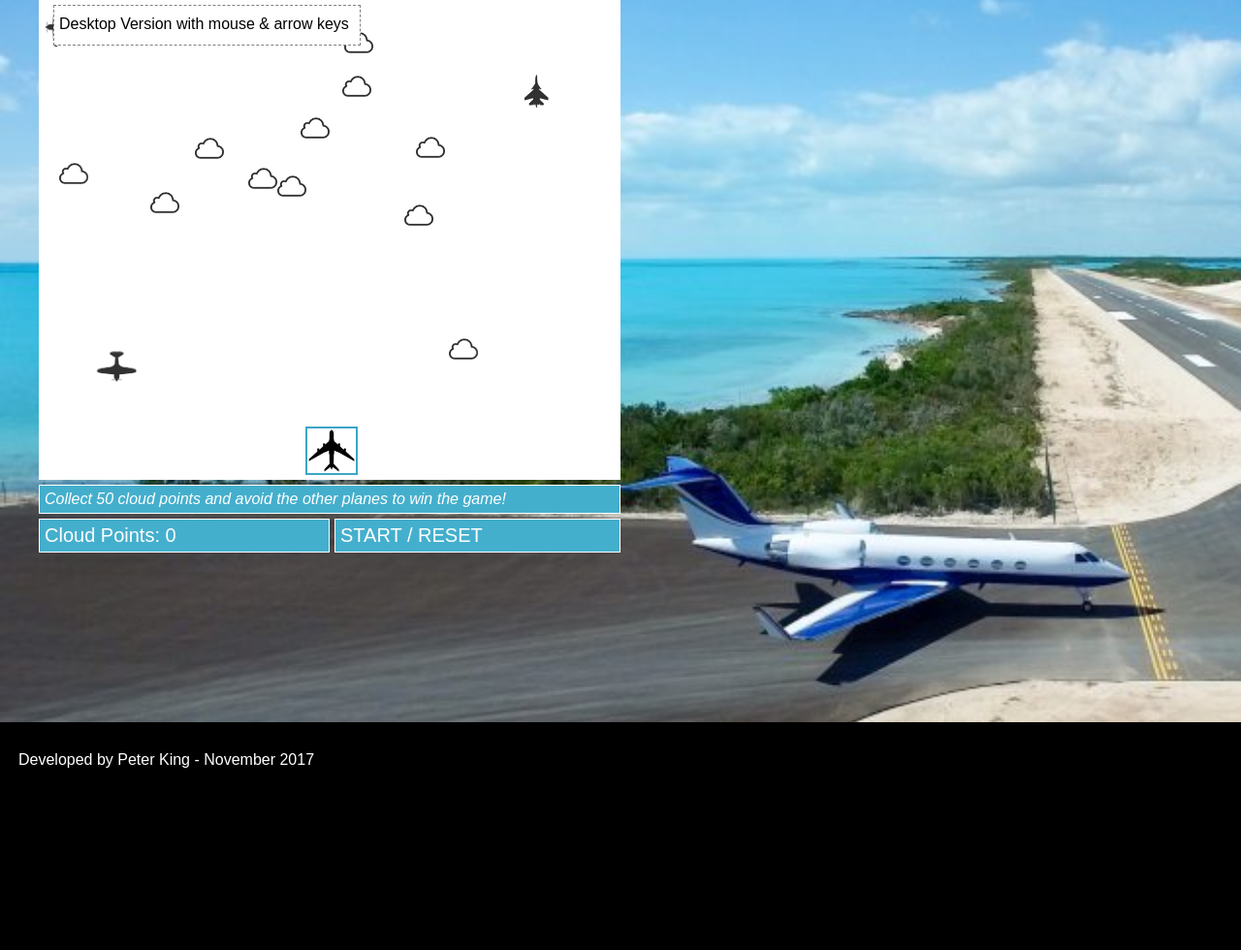
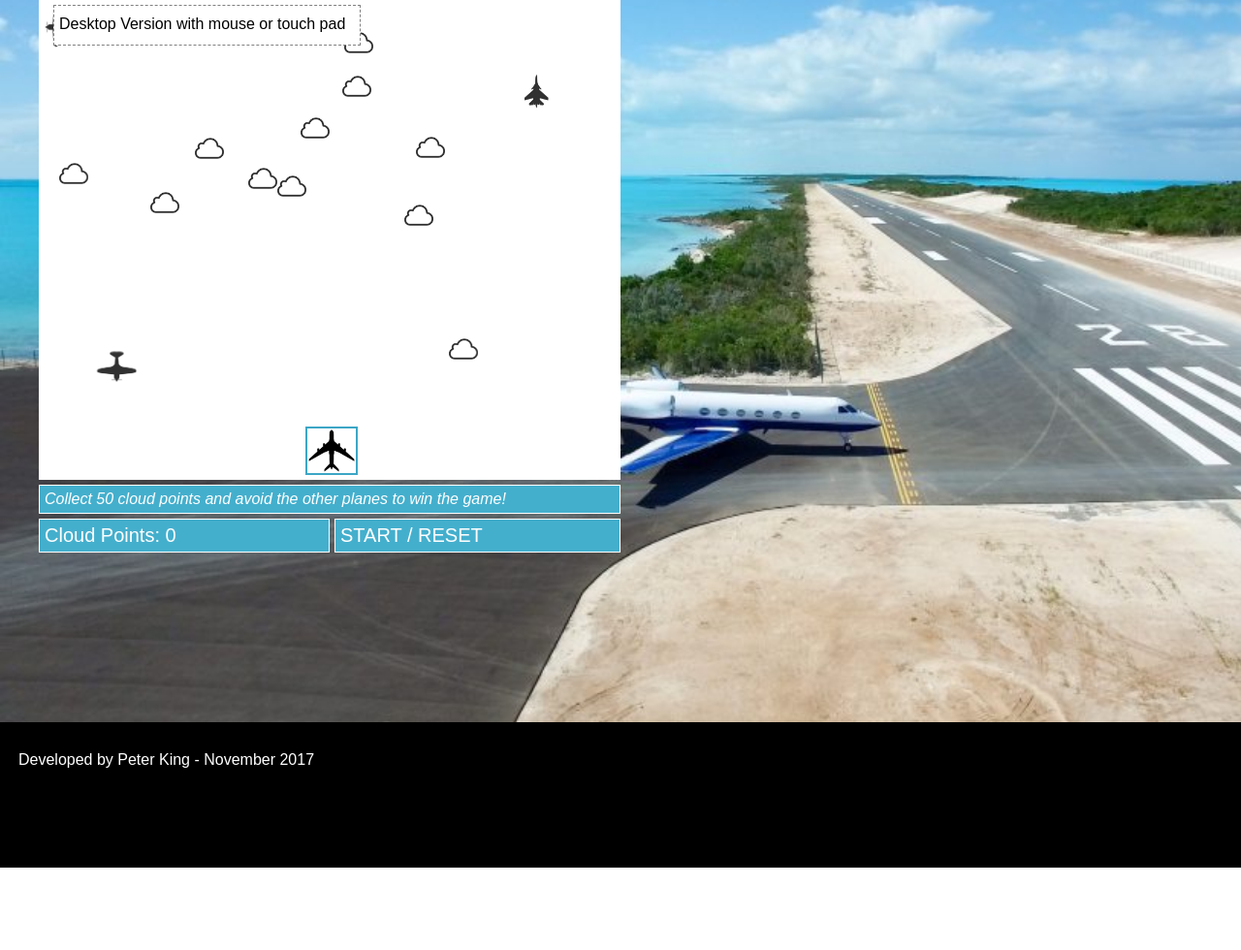
Before and after one commit to snowbrdking26/Tropical_Air_Traffic_Game, a plain HTML site: page index.html in a window 1280 px wide. Shown: the part 120-1100 px from the top of the page at 97% size. After the commit the page ends 1015 px from the top, so only its background shows below. Drawn offline with nearby package versions, Linux system fonts and the light colour scheme.

Commit message:
updated instructions

```diff
--- a/index.html
+++ b/index.html
@@ -10,7 +10,7 @@
     <title></title>
   </head>
   <body>
-    <div class="restrictedAirSpace">Desktop Version with mouse & arrow keys</div>
+    <div class="restrictedAirSpace">Desktop Version with mouse or touch pad</div>
     <div class="gameframe">
           <div class="title">
             <h2>Tropical Air Traffic Game</h2>
--- a/style.css
+++ b/style.css
@@ -180,7 +180,7 @@ footer {
   left:0;
   padding: 50px 0;
   width: 100%;
-  height: 300px;
+  height: 50px;
   color: white;
   z-index: 1;
   box-shadow: 0px 500px 0px 500px black;
```
